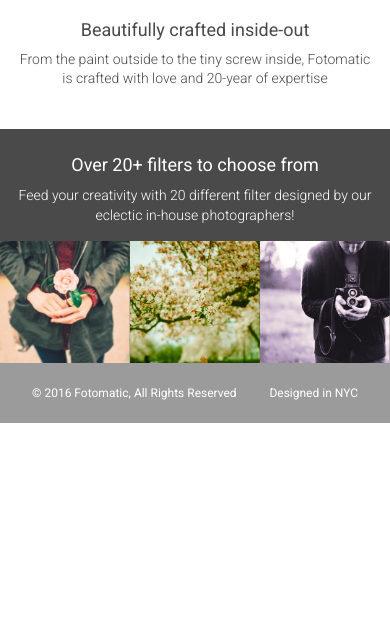
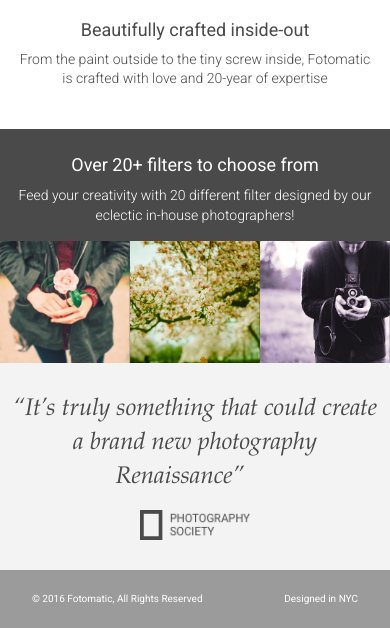
Before and after one commit to Bruce53005/fotomatic, a plain HTML site: page index.html in a window 390 px wide. Shown: the part 1051-1679 px from the top of the page. Before the commit the page ends 1474 px from the top, so only its background shows below. Drawn offline with Linux system fonts and the light colour scheme; a web font is replaced by a local one.

Commit message:
landing page complete, need to check media queries

```diff
--- a/resources/css/style.css
+++ b/resources/css/style.css
@@ -39,9 +39,10 @@ html {
 
 header {
   position: fixed;
+  z-index: 1;
   width: 100%;
   border-bottom: solid 1px #c6c1c1;
-  background-color: white;
+  background-color:white;
 }
 
 header .content {
@@ -131,7 +132,7 @@ header .mobile {
   background-color: #9dc20b;
   position: relative;
   top: 170px;
-  right: -100px;
+  left: 10%;
 }
 
 #sign-up-cta .content {
@@ -346,11 +347,11 @@ header .mobile {
   background-color: #f3f3f3;
 }
 
-#quotes-section content {
+#quotes-section .content {
   padding: 5rem 0;
 }
 
-#quotes-section quote {
+#quotes-section .quote {
   padding-right: 1.875rem;
   font-family: "Palatino", serif;
   font-size: 1.875rem;
@@ -359,21 +360,25 @@ header .mobile {
   color: #4a4a4a;
 }
 
-#quotes-section quote-citation {
+#quotes-section .quote-citation {
   height: 1.875rem;
+  color: #4a4a4a;
+  font-size: 30px;
+  font-family: Palatino-Italic;
+  line-height: 1.1;
 }
 
 @media only screen and (max-width: 760px) {
-  #quotes-section content {
+  #quotes-section .content {
     padding: 1.875rem .625rem;
   }
 
-  #quotes-section quote {
+  #quotes-section .quote {
     font-size: 1.5rem;
     line-height: 1.4;
   }
 
-  #quotes-section quote-citation {
+  #quotes-section .quote-citation {
     display: block;
     padding-top: 1rem;
     margin: auto;
@@ -397,7 +402,7 @@ footer .copyright {
   flex-grow: 1;
 }
 
-@media only screen and (min-width: 760px) {
+@media only screen and (max-width: 760px) {
   footer .content {
     font-size: .625rem;
   }
```
Also changed, not shown: index.html (+1 -1 lines).
